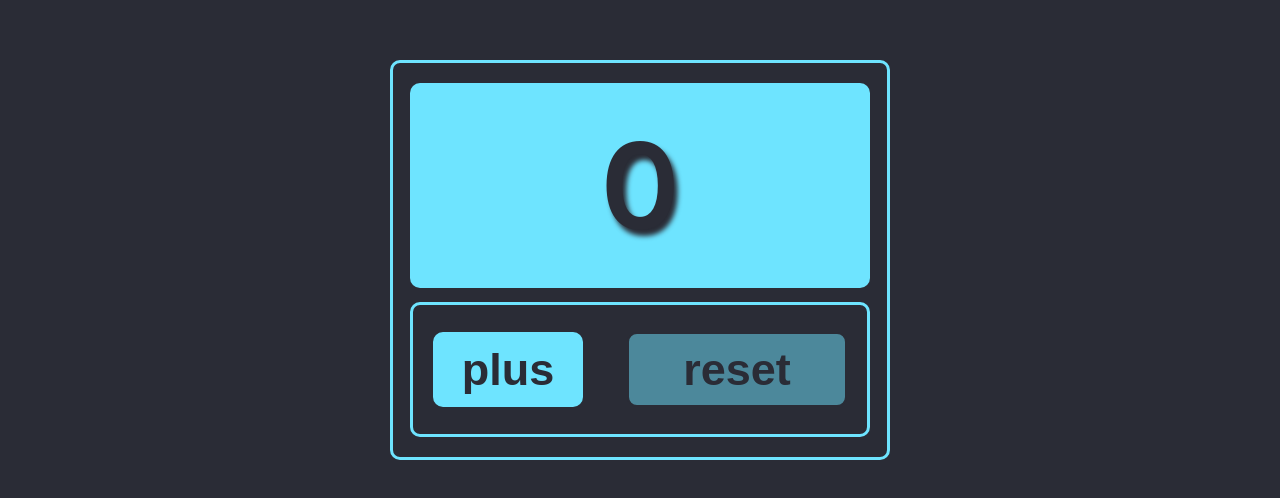
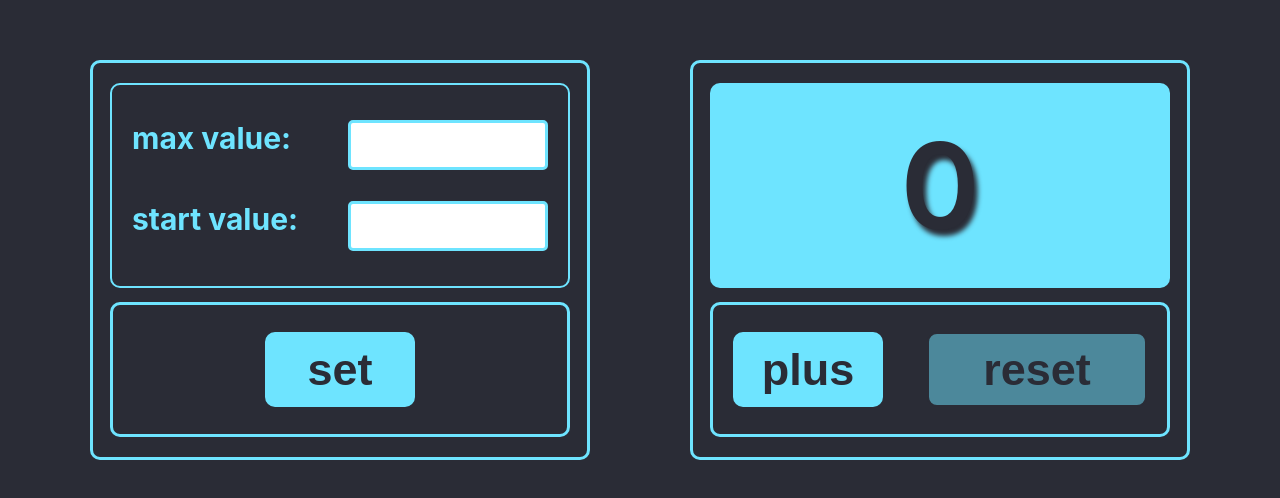
Before and after one commit to tamga05/Counter_React, a React (Create React App) app: page / in a window 1280 px wide. Shown: the part 140-638 px from the top of the page. Built offline with nearby package versions, Linux system fonts and the light colour scheme.

Commit message:
add markup SetValueDisplay and SetValueBlock

```diff
--- a/package.json
+++ b/package.json
@@ -2,6 +2,7 @@
   "name": "counter",
   "version": "0.1.0",
   "private": true,
+  "homepage": "https://tamga05.github.io/Counter_React",
   "dependencies": {
     "@testing-library/jest-dom": "^5.14.1",
     "@testing-library/react": "^13.0.0",
@@ -10,6 +11,7 @@
     "@types/node": "^16.7.13",
     "@types/react": "^18.0.0",
     "@types/react-dom": "^18.0.0",
+    "gh-pages": "^4.0.0",
     "react": "^18.2.0",
     "react-dom": "^18.2.0",
     "react-scripts": "5.0.1",
@@ -20,7 +22,9 @@
     "start": "react-scripts start",
     "build": "react-scripts build",
     "test": "react-scripts test",
-    "eject": "react-scripts eject"
+    "eject": "react-scripts eject",
+    "predeploy": "npm run build",
+    "deploy": "gh-pages -d build"
   },
   "eslintConfig": {
     "extends": [
--- a/src/App.tsx
+++ b/src/App.tsx
@@ -1,13 +1,16 @@
 import React, {useState} from 'react';
 import s from './Counter.module.css'
-import {Button} from './components/Button/Button';
 import {Display} from './components/Display/Display';
+import {ControlBlock} from './components/ControlBlock/ControlBlock';
+import {SetValueBlock} from './components/SetValueBlock/SetValueBlock';
+import {SetValueDisplay} from './components/SetValueDisplay/SetValueDisplay';
 
 
 function App() {
 
     const minValue = 0;
     const maxValue = 5; // Ограничение МАКСИМАЛЬНОГО значения числа, до которого считает счетчик
+
 
     let [count, setCount] = useState(minValue);
 
@@ -21,14 +24,19 @@ function App() {
         setCount(minValue)
     }
 
+    // const onClickSetValue = () => {
+    //
+    // }
+
     return (
         <div className={s.counter}>
             <div className={s.inner}>
+                <SetValueDisplay/>
+                <SetValueBlock/>
+            </div>
+            <div className={s.inner}>
                 <Display count={count}/>
-                <div className={s.control}>
-                    <Button title={'plus'} callBack={onClickPlus} isDisabled={count === 5}/>
-                    <Button title={'reset'} callBack={onClickReset} isDisabled={count === 0}/>
-                </div>
+                <ControlBlock onClickPlus={onClickPlus} onClickReset={onClickReset} count={count}/>
             </div>
         </div>
     )
--- a/src/Counter.module.css
+++ b/src/Counter.module.css
@@ -4,6 +4,7 @@
     display: flex;
     justify-content: center;
     align-items: center;
+    gap: 100px;
 }
 
 .inner {
@@ -17,15 +18,3 @@
     justify-content: space-between;
     align-items: center;
 }
-
-.control {
-    width: 460px;
-    height: 135px;
-    padding: 20px;
-    border: 3px solid #6ee4ff;
-    border-radius: 10px;
-    background-color: #2a2c36;
-    display: flex;
-    justify-content: space-between;
-    align-items: center;
-}
--- a/src/components/Button/Button.module.css
+++ b/src/components/Button/Button.module.css
@@ -13,6 +13,10 @@
     cursor: pointer;
 }
 
+.button:hover {
+    color: red;
+}
+
 .button:active {
     color: white;
     border: 2px solid white;
@@ -22,6 +26,10 @@
     width: 220px;
 }
 
+.button:first-child {
+    width: 150px;
+}
+
 .button:disabled {
     opacity: 50%;
     cursor: none;
--- /dev/null
+++ b/src/components/ControlBlock/ControlBlock.module.css
@@ -0,0 +1,11 @@
+.control {
+    width: 460px;
+    height: 135px;
+    padding: 20px;
+    border: 3px solid #6ee4ff;
+    border-radius: 10px;
+    background-color: #2a2c36;
+    display: flex;
+    justify-content: space-between;
+    align-items: center;
+}
--- /dev/null
+++ b/src/components/ControlBlock/ControlBlock.tsx
@@ -0,0 +1,20 @@
+import React from 'react';
+import s from './ControlBlock.module.css'
+import {Button} from '../Button/Button';
+
+
+type ControlBlockType = {
+    onClickPlus: () => void
+    onClickReset: () => void
+    count: number
+}
+
+
+export const ControlBlock = (props: ControlBlockType) => {
+    return (
+        <div className={s.control}>
+            <Button title={'plus'} callBack={props.onClickPlus} isDisabled={props.count === 5}/>
+            <Button title={'reset'} callBack={props.onClickReset} isDisabled={props.count === 0}/>
+        </div>
+    )
+}
--- /dev/null
+++ b/src/components/SetValueBlock/SetValueBlock.module.css
@@ -0,0 +1,11 @@
+.control {
+    width: 460px;
+    height: 135px;
+    padding: 20px;
+    border: 3px solid #6ee4ff;
+    border-radius: 10px;
+    background-color: #2a2c36;
+    display: flex;
+    justify-content: center;
+    align-items: center;
+}
--- /dev/null
+++ b/src/components/SetValueBlock/SetValueBlock.tsx
@@ -0,0 +1,26 @@
+import React, {useState} from 'react';
+import s from './SetValueBlock.module.css'
+import {Button} from '../Button/Button';
+
+
+// type SetValueBlockType = {
+//     // onClickSetValue: () => void
+//     // title: string
+// }
+
+
+
+export const SetValueBlock = () => {
+
+    let [startValue, setStartValue] = useState(0)
+
+    const onClickSetValue = () => {
+
+    }
+
+    return (
+        <div className={s.control}>
+            <Button title={'set'} callBack={onClickSetValue} isDisabled={false}/>
+        </div>
+    )
+}
--- /dev/null
+++ b/src/components/SetValueDisplay/SetValueDisplay.module.css
@@ -0,0 +1,62 @@
+.value {
+    width: 460px;
+    height: 205px;
+    border-radius: 10px;
+    background-color: #6ee4ff;
+    font-size: 120px;
+    font-weight: 600;
+    color: #2a2c36;
+    text-shadow: 4px 6px 5px #2a2c36;
+    display: flex;
+    justify-content: center;
+    align-items: center;
+    cursor: default;
+    transition: 0.5s ease;
+}
+
+.valueRed {
+    color: red;
+    font-size: 170px;
+    text-shadow: 4px 6px 5px #2a2c36;
+    padding-bottom: 20px;
+    transition: 0.5s ease;
+}
+
+.inner{
+    width: 460px;
+    height: 205px;
+    border: 2px solid #6ee4ff;
+    border-radius: 10px;
+    padding: 20px;
+    display: flex;
+    flex-direction: column;
+    justify-content: space-around;
+}
+
+.inputBlock {
+    height: 50px;
+    font-size: 30px;
+    font-weight: 700;
+    color: #6ee4ff;
+    display: flex;
+    justify-content: space-between;
+    /*align-items: center;*/
+}
+
+/*span {*/
+/*    margin-bottom: 2px;*/
+/*}*/
+
+input {
+    width: 200px;
+    border: 3px solid #6ee4ff;
+    border-radius: 5px;
+    /*display: flex;*/
+    /*justify-content: center;*/
+    /*align-items: center;*/
+    text-align: center;
+    font-size: 30px;
+    font-weight: 700;
+    text-shadow: 2px 2px 3px #2a2c36;
+    outline: none;
+}
--- /dev/null
+++ b/src/components/SetValueDisplay/SetValueDisplay.tsx
@@ -0,0 +1,36 @@
+import React, {ChangeEvent, useState} from 'react';
+import s from './SetValueDisplay.module.css'
+
+
+export const SetValueDisplay = () => {
+
+    let [maxValue, setMaxValue] = useState()
+
+    let [startValue, setStartValue] = useState()
+
+
+    const onChangeSetMaxValueHandler = (e: ChangeEvent<HTMLInputElement>) => {
+        localStorage.setItem('maxValue', JSON.stringify(e.currentTarget.value))
+        setMaxValue(maxValue)
+    }
+
+    const onChangeSetStartValueHandler = (e: ChangeEvent<HTMLInputElement>) => {
+        if (+e.currentTarget.value < 0) {
+
+        } else {
+            localStorage.setItem('startValue', JSON.stringify(e.currentTarget.value))
+            setStartValue(startValue)
+        }
+    }
+
+    return (
+        <div className={s.inner}>
+            <div className={s.inputBlock}>
+                max value: <input type="number" onChange={onChangeSetMaxValueHandler}/>
+            </div>
+            <div className={s.inputBlock}>
+                start value: <input type="number" onChange={onChangeSetStartValueHandler}/>
+            </div>
+        </div>
+    )
+}
```
Also changed, not shown: 2 other files (tests, documents, lock files or other folders).
